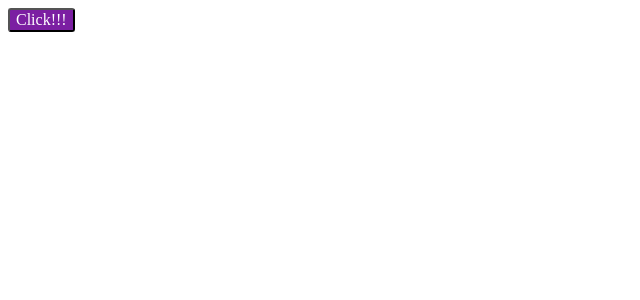
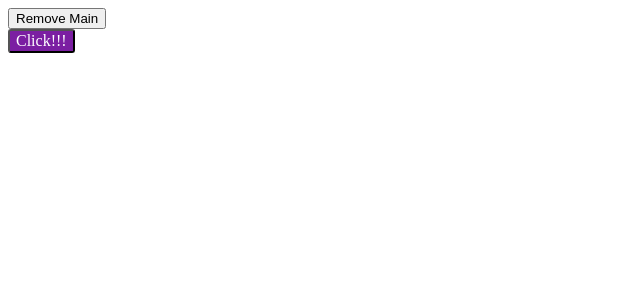
Before and after one commit to azimi-moja/react-practice, a React (Create React App) app in the folder react-start/: page / in a window 1280 px wide. Shown: the top 300 px of the page, without its empty margins (0-640 px from the left). Built offline with nearby package versions, Linux system fonts and the light colour scheme.

Commit message:
use return of setEffect for cleanup

```diff
--- a/react-start/src/App.js
+++ b/react-start/src/App.js
@@ -15,6 +15,10 @@ const App = (props) => {
 
     const [showHideState, setShowHideState] = useState({
         toggleShow : false
+    });
+
+    const [showHideMainState, setShowHideMainState] = useState({
+        toggleMainShow : true
     });
 
     const changeTextHandler = (event, id) => {
@@ -56,11 +60,32 @@ const App = (props) => {
         showProducts = null;
     }
 
+    let showMain = null;
+
+    if(showHideMainState.toggleMainShow){
+        showMain = (
+            <div>
+                <Main
+                    toggleShowHide={toggleShowHideHandler}
+                    products={showProducts}
+                />
+            </div>
+        )
+    } else {
+        showMain = null;
+    }
+
+    const removeMainHandler = () => {
+        setShowHideMainState({
+            toggleMainShow : false
+        })
+    }
+
     return (
-    <Main
-    toggleShowHide={toggleShowHideHandler}
-    products={showProducts}
-    />
+        <div>
+            <button onClick={removeMainHandler} >Remove Main</button>
+            {showMain}
+        </div>
     );
 }
 
--- a/react-start/src/component/Main/Main.js
+++ b/react-start/src/component/Main/Main.js
@@ -4,7 +4,12 @@ import React, {useEffect} from 'react';
 const Main = (props) => {
 
     useEffect(() => {
-        console.log("useeffect in Main");
+        console.log("useEffect in Main");
+
+        //retun function for cleanup
+        return () => {
+            console.log("cleanup Main!!!");
+        }
     }, [props.products]); //if use [] just run one in load component
 
     const btnStyle = {
```
